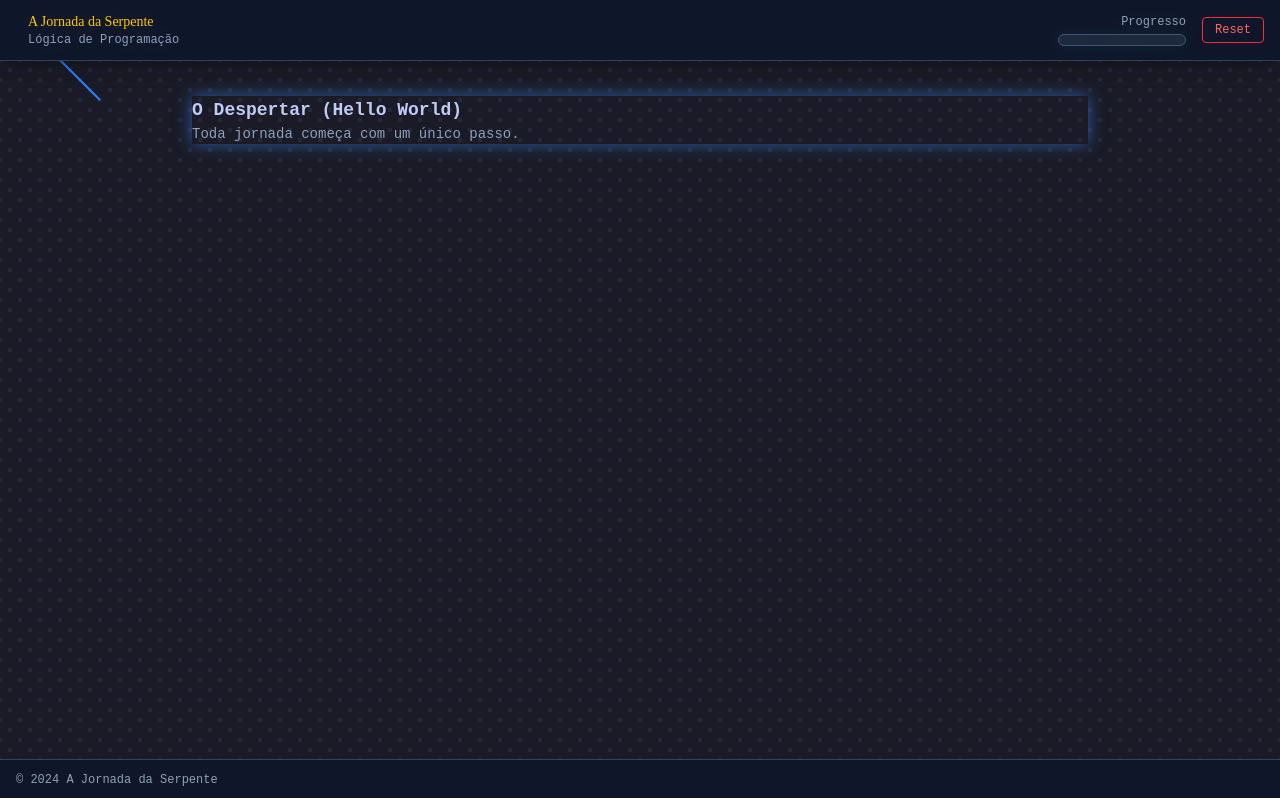
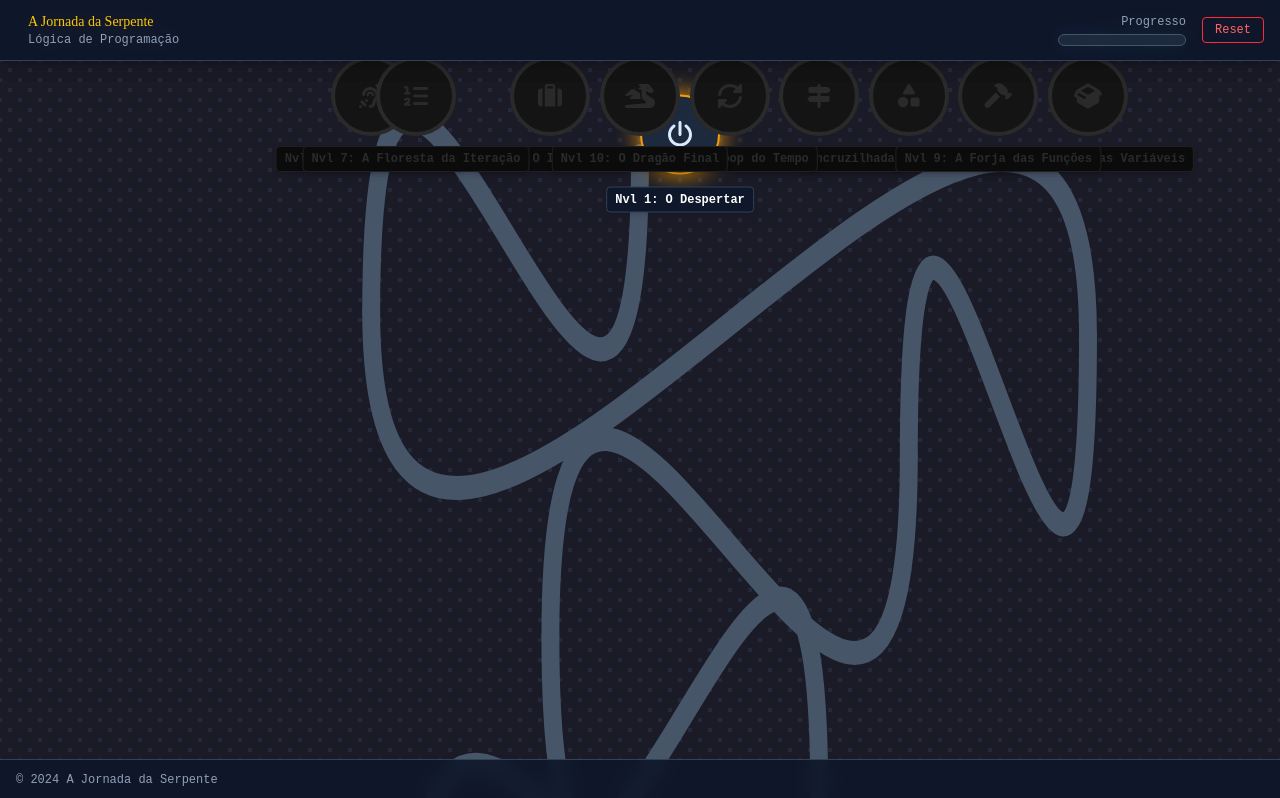
Before and after one commit to Velten1/game-refactor, a React (Vite) app: page / in a window 1280 px wide. Shown: the top 798 px of the page. Built offline with nearby package versions, Linux system fonts and the light colour scheme.

Commit message:
Add MapCanvas and PathsSvg components for level visualization; integrate MapCanvas into MapPage for improved map rendering and interaction with level states.

```diff
--- a/src/components/map/MapCanvas.tsx
+++ b/src/components/map/MapCanvas.tsx
@@ -0,0 +1,51 @@
+import LevelNode from './LevelNode';
+import PathsSvg from './PathsSvg';
+import type { IconDefinition } from '@fortawesome/fontawesome-svg-core';
+
+interface MapCanvasProps {
+    levels: {
+        id: number;
+        title: string;
+        x: number;
+        y: number;
+        icon: IconDefinition;
+        unlocks: number[];
+    }[];
+    completedLevels: number[];
+    unlockedLevels: number[];
+    onLevelClick: (levelId: number) => void;
+}
+
+const MapCanvas = ({ levels, completedLevels, unlockedLevels, onLevelClick }: MapCanvasProps) => {
+    const getLevelStatus = (level: typeof levels[0]): 'locked' | 'unlocked' | 'completed' | 'current' => { //same format that array props
+        const isCompleted = completedLevels.includes(level.id);
+        const isUnlocked = unlockedLevels.includes(level.id);
+        const isCurrent = isUnlocked && !isCompleted;
+
+        if (isCompleted) return 'completed';
+        if (isCurrent) return 'current';
+        if (isUnlocked) return 'unlocked';
+        return 'locked';
+    };
+
+    return (
+        <div className="relative w-full max-w-4xl min-h-[1200px] mx-auto z-10">
+            <PathsSvg
+                levels={levels}
+                completedLevels={completedLevels}
+            />
+            <div className="relative w-full h-full">
+                {levels.map((level) => (
+                    <LevelNode
+                        key={level.id}
+                        level={level}
+                        status={getLevelStatus(level)}
+                        onClick={onLevelClick}
+                    />
+                ))}
+            </div>
+        </div>
+    );
+}
+
+export default MapCanvas;
--- a/src/components/map/PathsSvg.tsx
+++ b/src/components/map/PathsSvg.tsx
@@ -0,0 +1,57 @@
+interface PathsSvgProps {
+    levels: {
+        id: number;
+        x: number;
+        y: number;
+        unlocks: number[];
+    }[];
+    completedLevels: number[];
+}
+
+const PathsSvg = ({ levels, completedLevels }: PathsSvgProps) => {
+    //create path to receive x1, y1, x2, y2 (all numbers)
+    //return string command to draw curve
+    //string need be like "M x1 y1 C x1 y1+50, x2 y2-50, x2 y2" (m = move to, c = cubic bezier curve)
+    const createPath = (x1: number, y1: number, x2: number, y2: number) => {
+        return `M ${x1} ${y1} C ${x1} ${y1 + 50}, ${x2} ${y2 - 50}, ${x2} ${y2}`;
+    };
+
+    const paths: Array<{
+        d: string
+        isActive: boolean
+    }> = [];
+
+    levels.forEach((level) => {
+        level.unlocks.forEach((unlockId) => {
+            const targetLevel = levels.find((l) => l.id === unlockId);
+            if (targetLevel) {
+                const pathData = createPath(level.x, level.y, targetLevel.x, targetLevel.y);
+                const isActive = completedLevels.includes(level.id);
+
+                paths.push({ d: pathData, isActive });
+            }
+        });
+    });
+
+    return (
+        <svg
+            className="absolute top-0 left-0 w-full h-full pointer-events-none z-0 overflow-visible"
+            viewBox="0 0 100 100"
+            preserveAspectRatio="none"
+        >
+            {paths.map((path, index) => (
+                <path
+                    key={index}
+                    d={path.d}
+                    stroke={path.isActive ? "#10b981" : "#475569"}
+                    strokeWidth={path.isActive ? 4 : 2}
+                    fill="none"
+                    strokeLinecap="round"
+                    className={path.isActive ? "path-line" : ""}
+                />
+            ))}
+        </svg>
+    );
+};
+
+export default PathsSvg;
--- a/src/pages/MapPage.tsx
+++ b/src/pages/MapPage.tsx
@@ -1,6 +1,9 @@
 import Hud from '../components/hud/Hud.tsx';
-import {gameLevels} from '../data/gameLevels.ts';
+import { gameLevels } from '../data/gameLevels.ts';
 import { useState } from 'react';
+import MapCanvas from '../components/map/MapCanvas.tsx';
+
+
 
 const MapPage = () => {
 
@@ -14,24 +17,24 @@ const MapPage = () => {
             localStorage.removeItem('rpg_python_progress');
         }
     }
+    const handleLevelClick = (levelId: number) => {
+        if (unlockedLevels.includes(levelId)) {
+            setCompletedLevels([...completedLevels, levelId]);
+        } else {
+            setUnlockedLevels([...unlockedLevels, levelId]);
+        }
+    }
     return (
         <>
         <Hud progressPercent={progressPercent} onReset={handleReset} />
         <main className="map-container relative pt-24 pb-20 flex flex-col items-center">
-
-        <svg id="map-svg" className="absolute top-0 left-0 w-full h-full pointer-events-none z-0 overflow-visible">
-            <path id="path-line" className="path-line stroke-2 stroke-blue-500 stroke-opacity-70" d="M0 0 L100 100" />
-        </svg>
-
-        <div id="nodes-container" className="relative w-full max-w-4xl min-h-[1200px] mx-auto z-10">
-            <div id="level-1" className="level-node node-unlocked" style={{ left: '50%', top: '5%' }}>
-                <div className="node-content">
-                    <h2 className="text-lg font-bold">O Despertar (Hello World)</h2>
-                    <p className="text-sm text-slate-400">Toda jornada começa com um único passo.</p>
-                </div>
-            </div>
-        </div>
-    </main>
+            <MapCanvas
+                levels={gameLevels}
+                completedLevels={completedLevels}
+                unlockedLevels={unlockedLevels}
+                onLevelClick={handleLevelClick}
+            />
+        </main>
     </>
     )
 }
```
